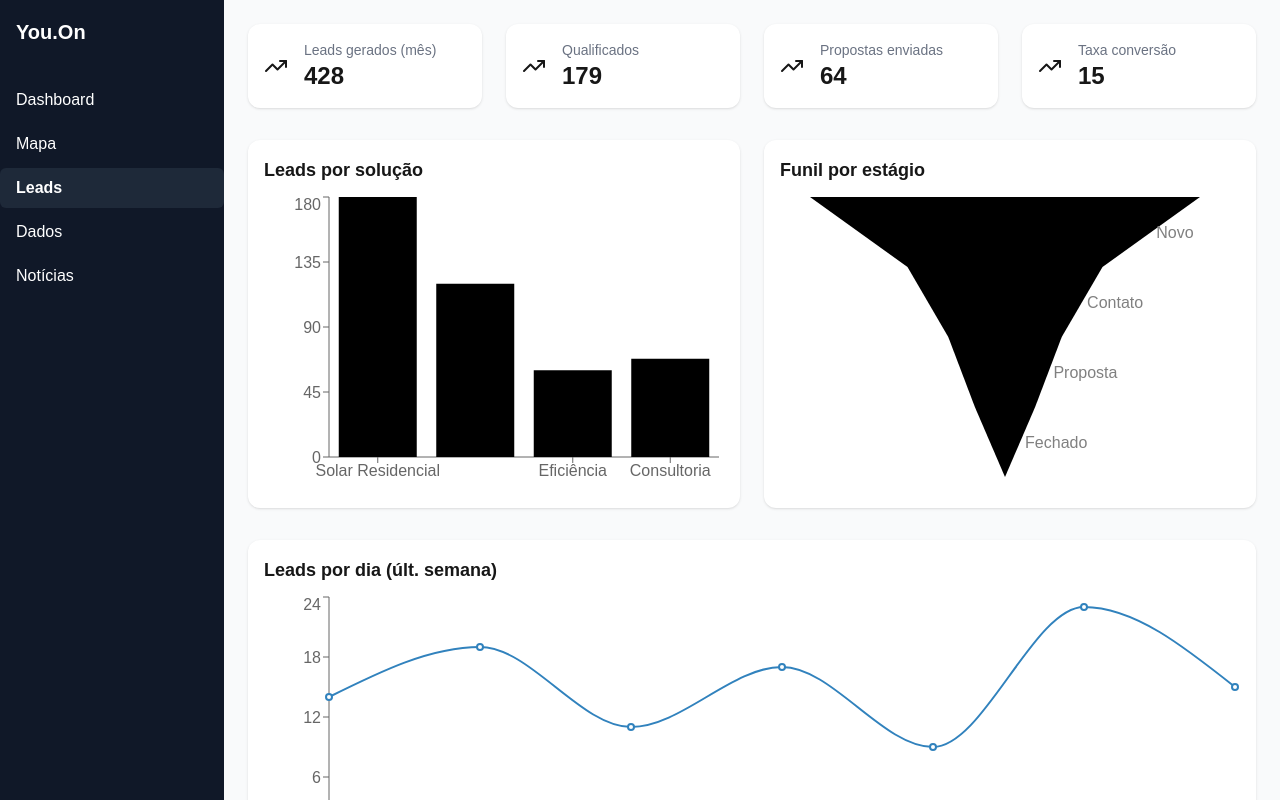
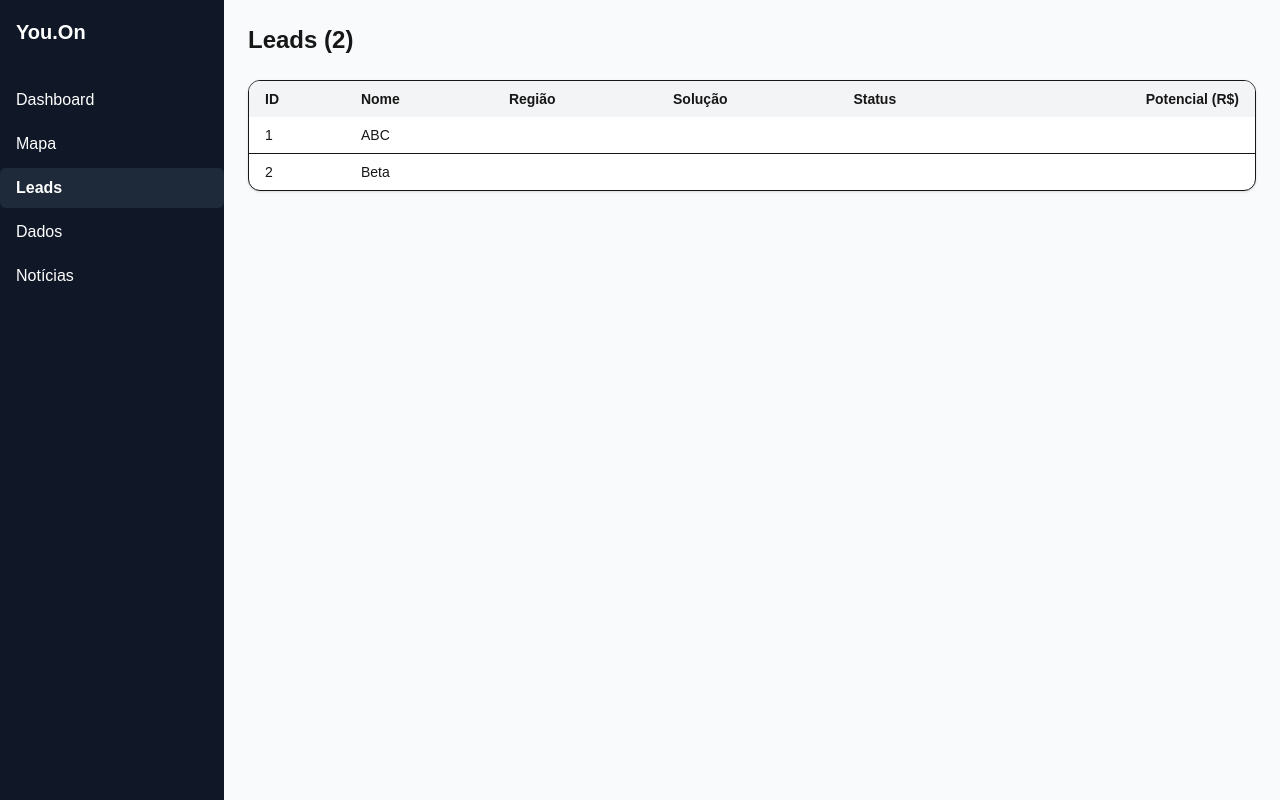
Before and after one commit to raphatatto/You_intelligence_062025, a Next.js app in the folder apps/frontend/: page /leads in a window 1280 px wide. Shown: the top 800 px of the page. Built offline with nearby package versions, Linux system fonts and the light colour scheme.

Commit message:
feat: update leads data structure and implement LeadsTable component

```diff
--- a/apps/frontend/app/data/leads.ts
+++ b/apps/frontend/app/data/leads.ts
@@ -8,7 +8,7 @@ export const mockLeads: SerieLeads[] = [
   {dia: '04', leads: 9},
 ];
 
-export const leads: Lead[] = [
-  {id: '1', nome: 'Acme Ltda', lng: -23.724198, lat: -46.714637, status: 'qualificado'},
-  {id: '2', nome: 'Beta S.A.', lng: -51.18, lat: -30.05, status: 'novo'},
+export const leadsMock: Lead[] = [
+  { id: "1", nome: 'ABC', lat: -23.54, lng: -46.63, dic: "2", fic: "1"},
+  { id: "2", nome: 'Beta', lat: -30.05, lng: -51.18,  dic: "1", fic: "2"},
 ];
--- a/apps/frontend/app/leads/page.tsx
+++ b/apps/frontend/app/leads/page.tsx
@@ -1,45 +1,13 @@
-import KpiBar           from '@/components/leads/KpiBar';
-import BarPorSolucao    from '@/components/charts/BarPorSolucao';
-import FunnelPorEstagio from '@/components/charts/FunnelPorEstagio';
-import LineLeadsTempo   from '@/components/charts/LineLeadsTempo';
-import TopLeadsTable    from '@/components/leads/TopLeadsTable';
-
-import {
-  kpis,
-  porSolucao,
-  porEstagio,
-  serieTempo,
-  topLeads,
-} from '@/app/data/leads-dashboard';
+import LeadsTable from '@/components/leads/LeadsTable';
+import {leadsMock } from '@/app/data/leads';      // ← array mock
 
 export const metadata = { title: 'Leads • You.On' };
 
 export default function LeadsPage() {
   return (
-    <section className="space-y-8">
-      <KpiBar kpis={kpis} />
-
-      <div className="grid lg:grid-cols-2 gap-6">
-        <div className="rounded-xl bg-white shadow p-4">
-          <h2 className="text-lg font-semibold mb-2">Leads por solução</h2>
-          <BarPorSolucao data={porSolucao} />
-        </div>
-
-        <div className="rounded-xl bg-white shadow p-4">
-          <h2 className="text-lg font-semibold mb-2">Funil por estágio</h2>
-          <FunnelPorEstagio data={porEstagio} />
-        </div>
-      </div>
-
-      <div className="rounded-xl bg-white shadow p-4">
-        <h2 className="text-lg font-semibold mb-2">Leads por dia (últ. semana)</h2>
-        <LineLeadsTempo data={serieTempo} />
-      </div>
-
-      <div className="rounded-xl bg-white shadow p-4">
-        <h2 className="text-lg font-semibold mb-2">Top oportunidades</h2>
-        <TopLeadsTable rows={topLeads} />
-      </div>
+    <section className="space-y-6">
+      <h1 className="text-2xl font-bold">Leads ({leadsMock.length})</h1>
+      <LeadsTable rows={leadsMock} />
     </section>
   );
 }
--- a/apps/frontend/app/mapa/page.tsx
+++ b/apps/frontend/app/mapa/page.tsx
@@ -1,14 +1,10 @@
+// app/mapa/page.tsx
 'use client';
-
-import MapView      from '@/components/mapa/MapView';
+import MapView from '@/components/mapa/MapView';
 import { useLeads } from '@/services/leads';
 
 export default function MapaPage() {
-  // se quiser filtros, componha query string aqui e passe pra useLeads(qs)
-  const { data: leads, isLoading, error } = useLeads();
-
-  if (isLoading) return <p className="p-4">Carregando…</p>;
-  if (error)     return <p className="p-4 text-red-600">Falha ao buscar dados.</p>;
+  const { data: leads } = useLeads();  // ← já traz mock
 
   return (
     <div className="h-screen">
--- a/apps/frontend/app/types/lead.ts
+++ b/apps/frontend/app/types/lead.ts
@@ -3,9 +3,10 @@ export type Lead = {
   nome: string;
   lng: number;
   lat: number;
-  status: 'novo' | 'qualificado' | 'contato';
-  regiao: 'Norte' | 'Nordeste' | 'Centro-Oeste' | 'Sudeste' | 'Sul';
-  estado: string;
-  cidade: string;
-  solucao: 'Solar' | 'Arbitragem' | 'Backup' | 'PeakShaving' | 'Outros';
-};
+  dic: string;
+  fic: string;
+  solucao?: string;
+  status?: string;
+  potencial?: string;
+  regiao?: string;
+}
--- /dev/null
+++ b/apps/frontend/components/leads/LeadsTable.tsx
@@ -0,0 +1,38 @@
+'use client';
+import type { Lead } from '@/app/types/lead';
+
+export default function LeadsTable({ rows }: { rows: Lead[] }) {
+  if (!rows.length) {
+    return <p className="text-sm text-gray-500">Nenhum lead encontrado.</p>;
+  }
+
+  return (
+    <div className="overflow-x-auto rounded-xl border bg-white shadow">
+      <table className="min-w-full text-sm">
+        <thead className="bg-gray-100 text-left">
+          <tr>
+            <th className="px-4 py-2">ID</th>
+            <th className="px-4 py-2">Nome</th>
+            <th className="px-4 py-2">Região</th>
+            <th className="px-4 py-2">Solução</th>
+            <th className="px-4 py-2">Status</th>
+            <th className="px-4 py-2 text-right">Potencial (R$)</th>
+          </tr>
+        </thead>
+        <tbody>
+          {rows.map((l) => (
+            <tr key={l.id} className="border-b last:border-0">
+              <td className="px-4 py-2">{l.id}</td>
+              <td className="px-4 py-2">{l.nome}</td>
+              <td className="px-4 py-2">{l.regiao}</td>
+              <td className="px-4 py-2">{l.solucao}</td>
+              <td className="px-4 py-2 capitalize">{l.status}</td>
+              <td className="px-4 py-2 text-right">
+              </td>
+            </tr>
+          ))}
+        </tbody>
+      </table>
+    </div>
+  );
+}
--- a/apps/frontend/services/leads.ts
+++ b/apps/frontend/services/leads.ts
@@ -1,12 +1,19 @@
+// services/leads.ts
 import useSWR from 'swr';
 import type { Lead } from '@/app/types/lead';
+import { leadsMock } from '@/app/data/leads';
 
 const base = process.env.NEXT_PUBLIC_API_BASE ?? '';
-const fetcher = (url: string) => fetch(base + url).then(r => r.json());
+const fetcher = (url:string) => fetch(base + url).then(r => r.json());
 
 export const useLeads = (qs = '') =>
   useSWR<Lead[]>(
-    `/api/leads${qs ? '?' + qs : ''}`,   // ex.: /api/leads?regiao=Sul
+    `/api/leads${qs ? '?' + qs : ''}`,
     fetcher,
-    { refreshInterval: 60000 }          // refetch a cada 60 s (opcional)
+    {
+      /* 👇 enquanto o backend não existir, pinta o mapa com o mock */
+      fallbackData: leadsMock,
+      /* quando a rota real der 200, SWR substituirá automaticamente */
+      refreshInterval: 60000,      // tenta de novo a cada minuto
+    }
   );
```
